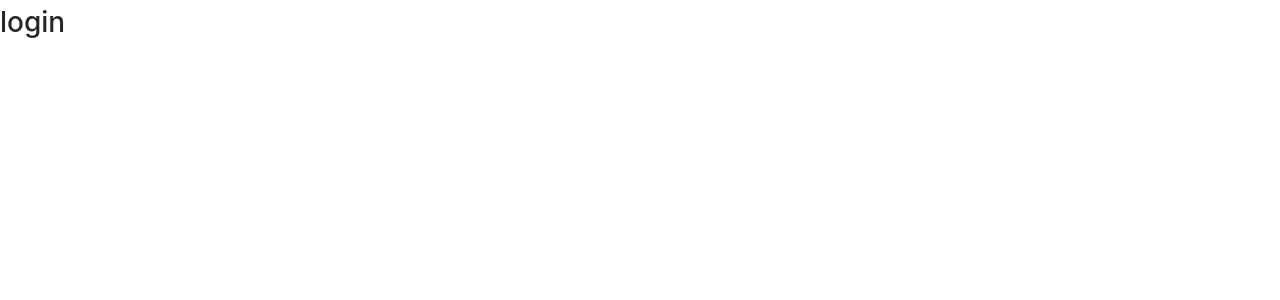
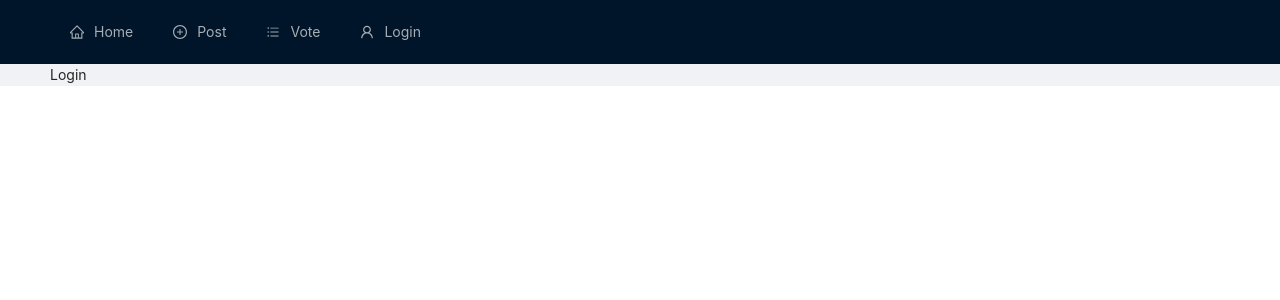
Before and after one commit to Sodaaaa/CS130-WhichOne, a React (Create React App) app: page /login in a window 1280 px wide. Shown: the top 300 px of the page. Built offline with nearby package versions, Linux system fonts and the light colour scheme.

Commit message:
update page menu

```diff
--- a/package.json
+++ b/package.json
@@ -6,8 +6,11 @@
     "@testing-library/jest-dom": "^5.11.4",
     "@testing-library/react": "^11.1.0",
     "@testing-library/user-event": "^12.1.10",
+    "antd": "^4.16.13",
     "react": "^17.0.2",
     "react-dom": "^17.0.2",
+    "react-router": "^6.0.1",
+    "react-router-dom": "^5.3.0",
     "react-scripts": "4.0.3",
     "web-vitals": "^1.0.1"
   },
--- a/src/pages/homepage/homepage.js
+++ b/src/pages/homepage/homepage.js
@@ -1,8 +1,8 @@
 import React, { Component } from 'react';
 import {Link} from 'react-router-dom'
-import { Layout, Menu, Breadcrumb } from 'antd/lib';
-import { HomeOutlined, AppstoreOutlined, SettingOutlined } from '@ant-design/icons';
-const { Header, Content, Footer } = Layout;
+import { Layout, Menu} from 'antd/lib';
+import { HomeOutlined, PlusCircleOutlined, BarsOutlined, UserOutlined } from '@ant-design/icons';
+const { Header, Content } = Layout;
 
 export default class homepage extends Component {
   render() {
@@ -14,16 +14,19 @@ export default class homepage extends Component {
             <Menu.Item key="home" icon={<HomeOutlined />}>
               <Link to='/homepage'>Home</Link>
             </Menu.Item>
-            <Menu.Item key="post" icon={<HomeOutlined />}>
-              <Link to='/question'>question</Link>
+            <Menu.Item key="post" icon={<PlusCircleOutlined />}>
+              <Link to='/question'>Post</Link>
             </Menu.Item>
-            <Menu.Item key="vote" icon={<HomeOutlined />}>
-              Vote
+            <Menu.Item key="vote" icon={<BarsOutlined />}>
+              <Link to='/vote'>Vote</Link>
+            </Menu.Item>
+            <Menu.Item key="user" icon={<UserOutlined />}>
+              <Link to='/login'>Login</Link>
             </Menu.Item>
           </Menu>
         </Header>
         <Content style={{ padding: '0 50px' }}>
-              <div className="site-layout-content">Content</div>
+              <div className="site-layout-content">Home</div>
         </Content>
       </Layout>
     )
--- a/src/pages/login/login.js
+++ b/src/pages/login/login.js
@@ -1,7 +1,34 @@
 import React, { Component } from 'react';
+import {Link} from 'react-router-dom'
+import { Layout, Menu} from 'antd/lib';
+import { HomeOutlined, PlusCircleOutlined, BarsOutlined, UserOutlined } from '@ant-design/icons';
+const { Header, Content } = Layout;
 
 export default class login extends Component {
   render() {
-    return <h1>login</h1>;
+    return (
+      <Layout className="layout">
+        <Header>
+          <div className="logo" />
+          <Menu theme="dark" mode="horizontal" defaultSelectedKeys={['2']}>
+            <Menu.Item key="home" icon={<HomeOutlined />}>
+              <Link to='/homepage'>Home</Link>
+            </Menu.Item>
+            <Menu.Item key="post" icon={<PlusCircleOutlined />}>
+              <Link to='/question'>Post</Link>
+            </Menu.Item>
+            <Menu.Item key="vote" icon={<BarsOutlined />}>
+              <Link to='/vote'>Vote</Link>
+            </Menu.Item>
+            <Menu.Item key="user" icon={<UserOutlined />}>
+              <Link to='/login'>Login</Link>
+            </Menu.Item>
+          </Menu>
+        </Header>
+        <Content style={{ padding: '0 50px' }}>
+              <div className="site-layout-content">Login</div>
+        </Content>
+      </Layout>
+    )
   }
 }
--- a/src/pages/question/question.js
+++ b/src/pages/question/question.js
@@ -1,8 +1,8 @@
 import React, { Component } from 'react';
 import {Link} from 'react-router-dom'
-import { Layout, Menu, Breadcrumb } from 'antd/lib';
-import { HomeOutlined, AppstoreOutlined, SettingOutlined } from '@ant-design/icons';
-const { Header, Content, Footer } = Layout;
+import { Layout, Menu} from 'antd/lib';
+import { HomeOutlined, PlusCircleOutlined, BarsOutlined, UserOutlined } from '@ant-design/icons';
+const { Header, Content } = Layout;
 
 export default class question extends Component {
   render() {
@@ -14,19 +14,21 @@ export default class question extends Component {
             <Menu.Item key="home" icon={<HomeOutlined />}>
               <Link to='/homepage'>Home</Link>
             </Menu.Item>
-            <Menu.Item key="post" icon={<HomeOutlined />}>
-              <Link to='/question'>question</Link>
+            <Menu.Item key="post" icon={<PlusCircleOutlined />}>
+              <Link to='/question'>Post</Link>
             </Menu.Item>
-            <Menu.Item key="vote" icon={<HomeOutlined />}>
-              Vote
+            <Menu.Item key="vote" icon={<BarsOutlined />}>
+              <Link to='/vote'>Vote</Link>
+            </Menu.Item>
+            <Menu.Item key="user" icon={<UserOutlined />}>
+              <Link to='/login'>Login</Link>
             </Menu.Item>
           </Menu>
         </Header>
         <Content style={{ padding: '0 50px' }}>
-              <div className="site-layout-content">Content</div>
+              <div className="site-layout-content">Post</div>
         </Content>
       </Layout>
     )
-    // return <h1>Post a Question</h1>;
   }
 }
--- a/src/pages/vote/vote.js
+++ b/src/pages/vote/vote.js
@@ -1,7 +1,34 @@
 import React, { Component } from 'react';
+import {Link} from 'react-router-dom'
+import { Layout, Menu} from 'antd/lib';
+import { HomeOutlined, PlusCircleOutlined, BarsOutlined, UserOutlined } from '@ant-design/icons';
+const { Header, Content } = Layout;
 
 export default class vote extends Component {
   render() {
-    return <h1>Vote</h1>;
+    return (
+      <Layout className="layout">
+        <Header>
+          <div className="logo" />
+          <Menu theme="dark" mode="horizontal" defaultSelectedKeys={['2']}>
+            <Menu.Item key="home" icon={<HomeOutlined />}>
+              <Link to='/homepage'>Home</Link>
+            </Menu.Item>
+            <Menu.Item key="post" icon={<PlusCircleOutlined />}>
+              <Link to='/question'>Post</Link>
+            </Menu.Item>
+            <Menu.Item key="vote" icon={<BarsOutlined />}>
+              <Link to='/vote'>Vote</Link>
+            </Menu.Item>
+            <Menu.Item key="user" icon={<UserOutlined />}>
+              <Link to='/login'>Login</Link>
+            </Menu.Item>
+          </Menu>
+        </Header>
+        <Content style={{ padding: '0 50px' }}>
+              <div className="site-layout-content">Vote</div>
+        </Content>
+      </Layout>
+    )
   }
 }
```
